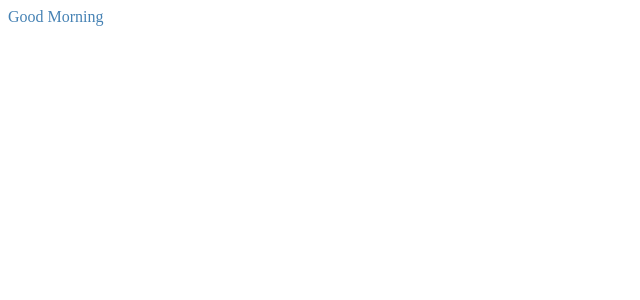
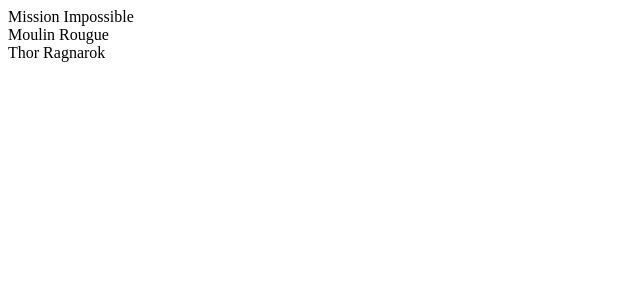
Before and after one commit to jjwoolridge/movie_api_client, a React (Vite) app: page / in a window 1280 px wide. Shown: the top 300 px of the page, without its empty margins (0-640 px from the left). Built offline with nearby package versions, Linux system fonts and the light colour scheme.

Commit message:
Initialized React Components
Index.jsx  Main-view, Movie-card, Movie-view, builds thru parcel for all.

```diff
--- /dev/null
+++ b/src/components/main-view/main-view.jsx
@@ -0,0 +1,40 @@
+import React from 'react';
+import { MovieCard } from '../movie-card/movie-card';
+import { MovieView } from '../movie-view/movie-view';
+
+export class MainView extends React.Component {
+  constructor(){
+    super();
+    this.state = {
+      movies: [
+        {_id: 1, Title: 'Mission Impossible', Description: 'An American agent, under false suspicion of disloyalty, must discover and expose the real spy without the help of his organization.', ImagePath: 'https://www.imdb.com/title/tt0117060/mediaviewer/rm3243234304/'},
+        {_id: 2, Title: 'Moulin Rougue', Description: 'A poet falls for a beautiful courtesan whom a jealous duke covets.', ImagePath: 'https://www.imdb.com/title/tt0203009/mediaviewer/rm2687256832/'},
+        {_id: 3, Title: 'Thor Ragnarok', Description: 'Imprisoned on the planet Sakaar, Thor must race against time to return to Asgard and stop Ragnarök, the destruction of his world, at the hands of the powerful and ruthless villain Hela.', ImagePath: 'https://www.imdb.com/title/tt3501632/mediaviewer/rm1413491712/'}
+      ],
+      selectedMovie:null
+    };
+  }
+  setSelectedMovie(newSelectMovie) {
+    this.setState({
+      selectedMovie:newSelectMovie
+    });
+  }
+    render() {
+      const {movies, selectedMovie} = this.state;
+
+      if (selectedMovie) return <MovieView movieData = {selectedMovie} />;
+
+      if (movies.length === 0) return <div className = "main-view">The list is empty!</div>;
+
+      return (
+          <div className="main-view">
+            {selectedMovie
+              ? <MovieView movie = {selectedMovie} onBackClick = {newMovie => {this.setSelectedMovie(newMovie);}}/>
+              : movies.map(movie => (
+                <MovieCard key={movie._id} movieData={movie} onMovieClick={(movie) => {this.setSelectedMovie(movie)}} />
+                ))
+            }
+          </div>
+        );
+    }
+}
--- /dev/null
+++ b/src/components/movie-card/movie-card.jsx
@@ -0,0 +1,8 @@
+import React from 'react';
+
+export class MovieCard extends React.Component {
+  render () {
+    const {movieData, onMovieClick} = this.props;
+    return <div className = "movie-card" onClick={() => {onMovieClick(movieData);}}>{movieData.Title}</div>;
+  }
+}
--- /dev/null
+++ b/src/components/movie-view/movie-view.jsx
@@ -0,0 +1,33 @@
+import React from 'react';
+
+export class MovieView extends React.Component {
+
+  render() {
+    const {movieData, onBackClick} = this.props;
+
+    return (
+      <div className="movie-view">
+        <div className="movie-poster">
+          <img src={movieData.ImagePath} />
+        </div>
+        <div className="movie-title">
+          <span className = "label">Title: </span>
+          <span className = "value">{movieData.Title}</span>
+        </div>
+        <div className="description">
+          <span className="label">Description: </span>
+          <span className="value">{movieData.Description}</span>
+        </div>
+        <div className="genre">
+          <span className="label">Genre: </span>
+          <span className="value">{movieData.Genre}</span>
+        </div>
+        <div className="director">
+          <span className="label">Director: </span>
+          <span className="value">{movieData.Director}</span>
+        </div>
+        <button onClick={() => {onBackClick(null);}}>Back</button>
+      </div>
+    );
+  }
+}
--- a/src/index.jsx
+++ b/src/index.jsx
@@ -1,5 +1,8 @@
-import React from "react";
-import ReactDOM from "react-dom";
+//import react and components
+import React from 'react';
+import ReactDOM from 'react-dom';
+//import MainView component
+import {MainView} from './components/main-view/main-view';
 
 //import statement to indicate that you need to bundle './index.scss'
 import "./index.scss";
@@ -8,9 +11,7 @@
 class MyFlixApplication extends React.Component {
   render() {
     return (
-      <div className="my-flix">
-          <div>Good Morning</div>
-      </div>
+      <MainView />
     );
   }
 }
```
Also changed, not shown: 2 other files (tests, documents, lock files or other folders).
